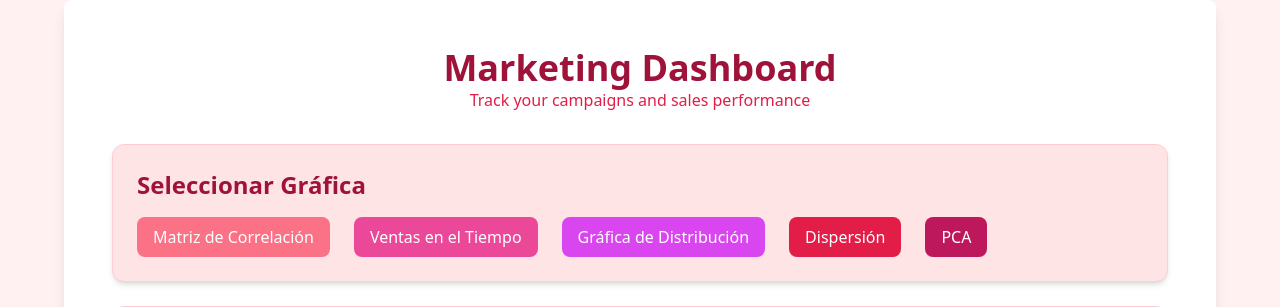
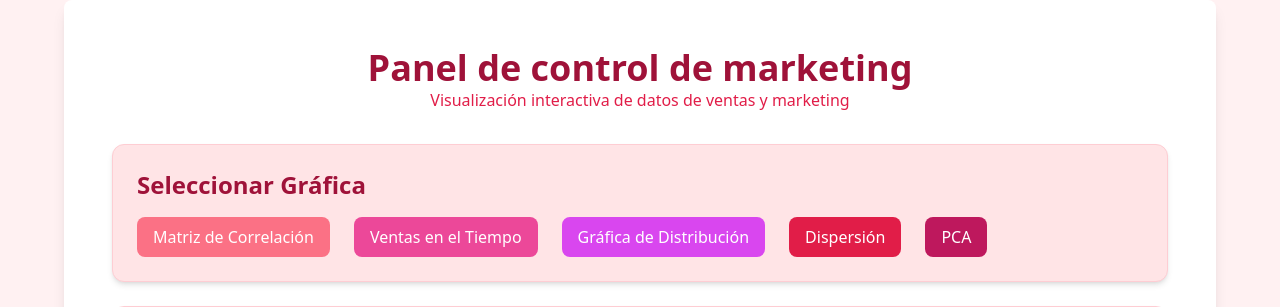
Before and after one commit to JENNI-ALMARAZ/Marketing, a Flask app: page / in a window 1280 px wide. Shown: the top 307 px of the page. Run offline with Flask 3, Linux system fonts and the light colour scheme; some libraries are stand-ins or nearby versions.

Commit message:
Update base.html

```diff
--- a/templates/base.html
+++ b/templates/base.html
@@ -3,7 +3,7 @@
 <head>
   <meta charset="UTF-8" />
   <meta name="viewport" content="width=device-width, initial-scale=1.0"/>
-  <title>Marketing Dashboard</title>
+  <title>Marketing Jenni</title>
   <script src="https://cdn.tailwindcss.com"></script>
   <script src="https://cdn.plot.ly/plotly-latest.min.js"></script>
   <style>
@@ -25,8 +25,8 @@
   <!-- Main Content -->
   <div class="w-full max-w-6xl p-8 md:p-12 bg-white shadow-lg rounded-lg">
     <header class="mb-8 text-center">
-      <h2 class="text-4xl font-bold text-rose-800">Marketing Dashboard</h2>
-      <p class="text-rose-600">Track your campaigns and sales performance</p>
+      <h2 class="text-4xl font-bold text-rose-800">Panel de control de marketing</h2>
+      <p class="text-rose-600">Visualización interactiva de datos de ventas y marketing</p>
     </header>
 
     <section class="grid grid-cols-1 md:grid-cols-1 gap-8">
```
